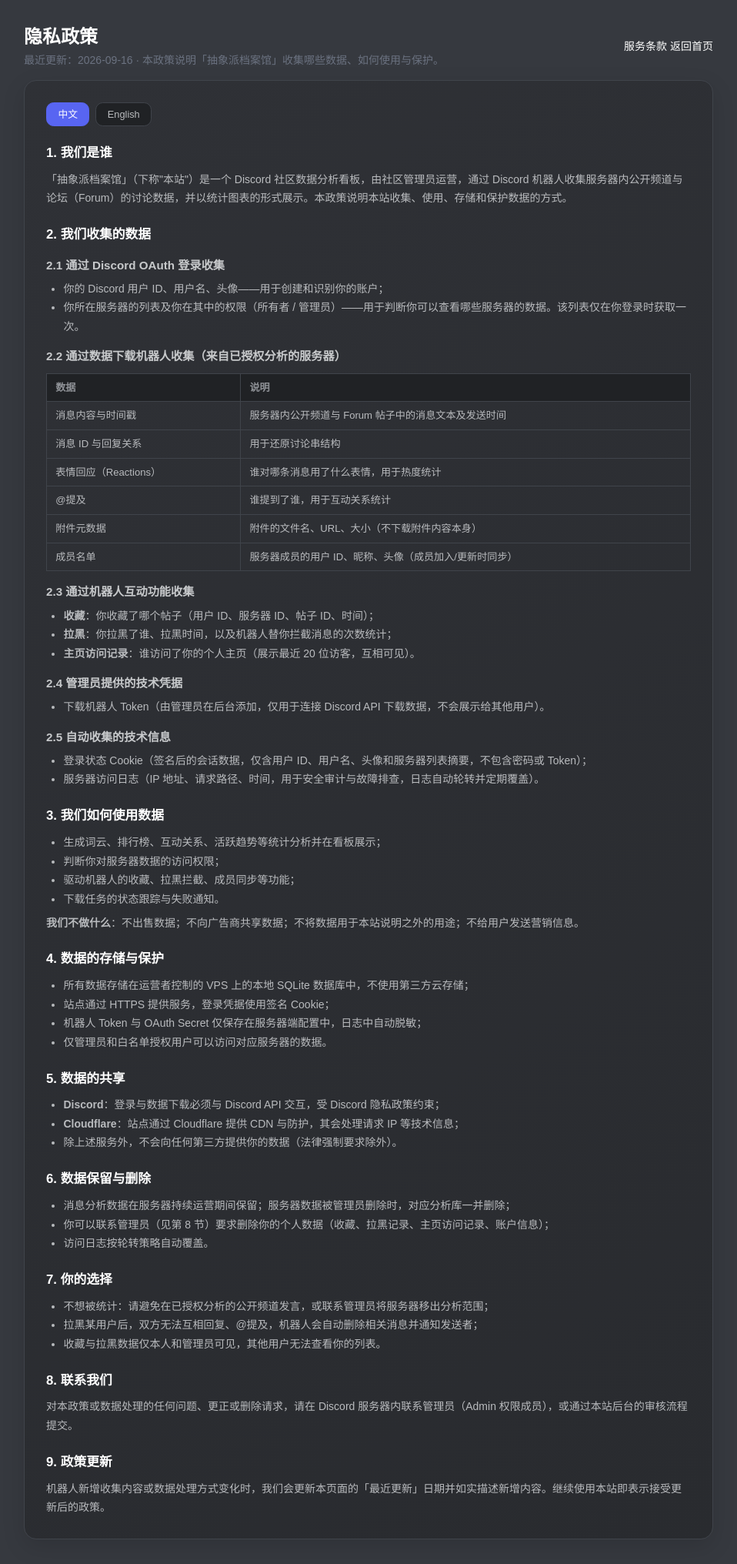
After one commit to Duncan588/Discord-Analytics-Dashboard, a Flask app: page /privacy in a window 1280 px wide. The commit adds this page. Shown: the whole page at 77% size, without its empty margins (161-1119 px from the left). Run offline with Flask 3, Linux system fonts and the light colour scheme.

Commit message:
新增隐私政策/服务条款页面（双语，随机器人新收集内容更新）；词云三层过滤：URL剥离+技术品牌停用词+可扩展排除词文件

```diff
--- a/app.py
+++ b/app.py
@@ -690,16 +690,50 @@ _EN_STOP_WORDS = set(
     because sure thanks thank good great nice lol lmao haha hmm btw fyi""".split()
 )
 
+# 技术/品牌/链接类停用词：这些词来自链接碎片或日常软件名，没有讨论统计价值。
+_TECH_STOP_WORDS = set(
+    """discord douyin claude api http https com cn net org www app appid pro bot token server client
+    youtube youtu bilibili b23 tiktok telegram twitter xiaohongshu reddit github gitlab google baidu bing
+    openai chatgpt gemini deepseek grok anthropic midjourney steam spotify qq wechat weixin alipay taobao
+    png jpg jpeg gif webp mp4 mp3 pdf zip rar exe apk iso json xml html css sql js py lua sh
+    windows android ios linux macos iphone cf cloudflare cdn url uri dns ip tcp udp http2
+    version update download link channel invite emoji sticker ban mute kick ping fps cpu gpu
+    xiaoku shunfei""".split()
+)
+
+# 可扩展排除词：项目根目录 wordcloud_stopwords.txt，每行一个词，# 开头为注释。
+# 拼音昵称、临时热词等个性化内容加在这里即可，中英文通用。
+_EXTRA_STOPWORDS_PATH = os.path.join(BASE_DIR, "wordcloud_stopwords.txt")
+
+# 链接与裸域名：分词前整段剔除，从根源上消灭 https/com/app 等链接碎片
+_URL_NOISE_RE = re.compile(
+    r"(https?://\S+|www\.\S+|\b[a-z0-9][a-z0-9-]*(?:\.[a-z0-9-]+)+\b\S*)",
+    re.IGNORECASE,
+)
+
+
+def _load_extra_stopwords():
+    try:
+        with open(_EXTRA_STOPWORDS_PATH, "r", encoding="utf-8") as fh:
+            return {line.strip().lower() for line in fh if line.strip() and not line.startswith("#")}
+    except OSError:
+        return set()
+
 
 def get_word_cloud_counter(text_list):
     text = " ".join(str(t) for t in text_list if t)
     text = text[:5000000]
-    stop_words = set("什么 这个 那个 怎么 可以 因为 所以 但是 就是 这就 感觉 时候 现在 还是 没有 一样 知道 觉得 出来 其实 这种 那样 一下 然后 虽然 不是 还有 这里 那里 今天 明天 真的 可能 图片 表情 回复 一个 自己 只是 非常 不能 不要 需要 如果 以及 我们 你们 他们 看到 不过 确实 已经 大家 为什么 不会 这样 这么 那么 那些 是不是 有没有".split())
+    # 分词前先剥离链接与裸域名（https://...、v.douyin.com/xxx 等），
+    # 否则 https/com/app 这类链接碎片会占据词云前排。
+    text = _URL_NOISE_RE.sub(" ", text)
+    extra = _load_extra_stopwords()
+    stop_words = set("什么 这个 那个 怎么 可以 因为 所以 但是 就是 这就 感觉 时候 现在 还是 没有 一样 知道 觉得 出来 其实 这种 那样 一下 然后 虽然 不是 还有 这里 那里 今天 明天 真的 可能 图片 表情 回复 一个 自己 只是 非常 不能 不要 需要 如果 以及 我们 你们 他们 看到 不过 确实 已经 大家 为什么 不会 这样 这么 那么 那些 是不是 有没有".split()) | extra
+    en_stop = _EN_STOP_WORDS | _TECH_STOP_WORDS | extra
     # 中文按整段提取；英文按单词切分并归一为小写，两路合并计数
     words = re.findall(r"[\u4e00-\u9fa5]{2,}", text)
     en_words = (w.lower() for w in re.findall(r"[a-zA-Z][a-zA-Z'-]*", text))
     counter = collections.Counter(w for w in words if w not in stop_words)
-    counter.update(w for w in en_words if w not in _EN_STOP_WORDS)
+    counter.update(w for w in en_words if w not in en_stop)
     return counter
 
 
@@ -973,7 +1007,8 @@ class ProfileEngine:
     leaving the current page of messages live.
     """
 
-    VERSION = 1
+    # v2: 词云新增链接剥离与技术停用词过滤，强制重算用户缓存
+    VERSION = 2
 
     def __init__(self):
         self._memory = {}
@@ -2009,6 +2044,16 @@ def welcome():
     else:
         can_upload = False
     return render_template("welcome.html", can_upload=can_upload, current_user=current_user, no_data=bool(current_user and not servers))
+
+
+@app.route("/privacy")
+def privacy():
+    return render_template("privacy.html", current_user=session.get("user"), discord_client_id=DISCORD_CLIENT_ID)
+
+
+@app.route("/terms")
+def terms():
+    return render_template("terms.html", current_user=session.get("user"), discord_client_id=DISCORD_CLIENT_ID)
 
 
 @app.route("/upload-json", methods=["POST"])
--- /dev/null
+++ b/templates/privacy.html
@@ -0,0 +1,224 @@
+<!DOCTYPE html>
+<html lang="zh">
+<head>
+<meta charset="UTF-8">
+<meta name="viewport" content="width=device-width, initial-scale=1.0, viewport-fit=cover">
+<title>隐私政策 - 抽象派档案馆</title>
+<meta name="discord-client-id" content="{{ discord_client_id }}">
+<script src="/static/js/discord-activity.js?v=20260821-9" defer></script>
+<script src="/static/js/i18n.js?v=20260821-3" defer></script>
+<link rel="stylesheet" href="/static/css/fallback.css?v=20260821-1">
+<link rel="stylesheet" href="/static/css/tailwind-static.css?v=20260821-1">
+<style>
+  body{background:#36393f;color:#fff;font-family:"Microsoft YaHei",sans-serif}
+  .section{background:linear-gradient(145deg,#2f3136,#292b2f);border:1px solid #40444b;border-radius:1rem;padding:1.25rem;box-shadow:0 10px 30px rgba(0,0,0,.12)}
+  @media(min-width:640px){.section{padding:1.75rem}}
+  .legal h2{font-size:1.05rem;font-weight:700;color:#fff;margin:1.4rem 0 .6rem}
+  .legal h3{font-size:.95rem;font-weight:700;color:#c7c9cb;margin:1rem 0 .4rem}
+  .legal p,.legal li{font-size:.875rem;color:#b9bbbe;line-height:1.75}
+  .legal ul{list-style:disc;padding-left:1.4rem;margin:.4rem 0}
+  .legal table{width:100%;font-size:.82rem;border-collapse:collapse;margin:.6rem 0}
+  .legal th,.legal td{border:1px solid #40444b;padding:.5rem .7rem;text-align:left;color:#b9bbbe}
+  .legal th{background:#202225;color:#8f9297}
+  .legal code{background:#202225;border:1px solid #40444b;border-radius:.3rem;padding:.05rem .35rem;font-size:.8em}
+  .lang-switch{display:flex;gap:.5rem;margin-bottom:1rem}
+  .lang-switch button{font-size:.8rem;padding:.3rem .9rem;border-radius:.6rem;border:1px solid #40444b;background:#202225;color:#b9bbbe;cursor:pointer}
+  .lang-switch button.active{background:#5865f2;color:#fff;border-color:#5865f2}
+</style>
+</head>
+<body class="min-h-screen p-2 sm:p-4 md:p-8">
+<div class="w-full max-w-4xl mx-auto space-y-4">
+
+<header class="flex flex-col sm:flex-row sm:items-center sm:justify-between gap-3">
+  <div>
+    <h1 class="text-xl sm:text-2xl font-bold">隐私政策</h1>
+    <p class="text-gray-500 mt-1 text-sm">最近更新：2026-09-16 · 本政策说明「抽象派档案馆」收集哪些数据、如何使用与保护。</p>
+  </div>
+  <div class="space-x-3 text-sm">
+    <a href="/terms" class="text-blue-400 hover:underline">服务条款</a>
+    <a href="/welcome" class="text-blue-400 hover:underline">返回首页</a>
+  </div>
+</header>
+
+<div class="section legal">
+  <div class="lang-switch">
+    <button type="button" onclick="switchLang('zh')" id="btn-zh" class="active">中文</button>
+    <button type="button" onclick="switchLang('en')" id="btn-en">English</button>
+  </div>
+
+  <!-- ==================== 中文 ==================== -->
+  <div id="lang-zh">
+    <h2>1. 我们是谁</h2>
+    <p>「抽象派档案馆」（下称"本站"）是一个 Discord 社区数据分析看板，由社区管理员运营，通过 Discord 机器人收集服务器内公开频道与论坛（Forum）的讨论数据，并以统计图表的形式展示。本政策说明本站收集、使用、存储和保护数据的方式。</p>
+
+    <h2>2. 我们收集的数据</h2>
+    <h3>2.1 通过 Discord OAuth 登录收集</h3>
+    <ul>
+      <li>你的 Discord 用户 ID、用户名、头像——用于创建和识别你的账户；</li>
+      <li>你所在服务器的列表及你在其中的权限（所有者 / 管理员）——用于判断你可以查看哪些服务器的数据。该列表仅在你登录时获取一次。</li>
+    </ul>
+    <h3>2.2 通过数据下载机器人收集（来自已授权分析的服务器）</h3>
+    <table>
+      <tr><th>数据</th><th>说明</th></tr>
+      <tr><td>消息内容与时间戳</td><td>服务器内公开频道与 Forum 帖子中的消息文本及发送时间</td></tr>
+      <tr><td>消息 ID 与回复关系</td><td>用于还原讨论串结构</td></tr>
+      <tr><td>表情回应（Reactions）</td><td>谁对哪条消息用了什么表情，用于热度统计</td></tr>
+      <tr><td>@提及</td><td>谁提到了谁，用于互动关系统计</td></tr>
+      <tr><td>附件元数据</td><td>附件的文件名、URL、大小（不下载附件内容本身）</td></tr>
+      <tr><td>成员名单</td><td>服务器成员的用户 ID、昵称、头像（成员加入/更新时同步）</td></tr>
+    </table>
+    <h3>2.3 通过机器人互动功能收集</h3>
+    <ul>
+      <li><strong>收藏</strong>：你收藏了哪个帖子（用户 ID、服务器 ID、帖子 ID、时间）；</li>
+      <li><strong>拉黑</strong>：你拉黑了谁、拉黑时间，以及机器人替你拦截消息的次数统计；</li>
+      <li><strong>主页访问记录</strong>：谁访问了你的个人主页（展示最近 20 位访客，互相可见）。</li>
+    </ul>
+    <h3>2.4 管理员提供的技术凭据</h3>
+    <ul>
+      <li>下载机器人 Token（由管理员在后台添加，仅用于连接 Discord API 下载数据，不会展示给其他用户）。</li>
+    </ul>
+    <h3>2.5 自动收集的技术信息</h3>
+    <ul>
+      <li>登录状态 Cookie（签名后的会话数据，仅含用户 ID、用户名、头像和服务器列表摘要，不包含密码或 Token）；</li>
+      <li>服务器访问日志（IP 地址、请求路径、时间，用于安全审计与故障排查，日志自动轮转并定期覆盖）。</li>
+    </ul>
+
+    <h2>3. 我们如何使用数据</h2>
+    <ul>
+      <li>生成词云、排行榜、互动关系、活跃趋势等统计分析并在看板展示；</li>
+      <li>判断你对服务器数据的访问权限；</li>
+      <li>驱动机器人的收藏、拉黑拦截、成员同步等功能；</li>
+      <li>下载任务的状态跟踪与失败通知。</li>
+    </ul>
+    <p><strong>我们不做什么</strong>：不出售数据；不向广告商共享数据；不将数据用于本站说明之外的用途；不给用户发送营销信息。</p>
+
+    <h2>4. 数据的存储与保护</h2>
+    <ul>
+      <li>所有数据存储在运营者控制的 VPS 上的本地 SQLite 数据库中，不使用第三方云存储；</li>
+      <li>站点通过 HTTPS 提供服务，登录凭据使用签名 Cookie；</li>
+      <li>机器人 Token 与 OAuth Secret 仅保存在服务器端配置中，日志中自动脱敏；</li>
+      <li>仅管理员和白名单授权用户可以访问对应服务器的数据。</li>
+    </ul>
+
+    <h2>5. 数据的共享</h2>
+    <ul>
+      <li><strong>Discord</strong>：登录与数据下载必须与 Discord API 交互，受 Discord 隐私政策约束；</li>
+      <li><strong>Cloudflare</strong>：站点通过 Cloudflare 提供 CDN 与防护，其会处理请求 IP 等技术信息；</li>
+      <li>除上述服务外，不会向任何第三方提供你的数据（法律强制要求除外）。</li>
+    </ul>
+
+    <h2>6. 数据保留与删除</h2>
+    <ul>
+      <li>消息分析数据在服务器持续运营期间保留；服务器数据被管理员删除时，对应分析库一并删除；</li>
+      <li>你可以联系管理员（见第 8 节）要求删除你的个人数据（收藏、拉黑记录、主页访问记录、账户信息）；</li>
+      <li>访问日志按轮转策略自动覆盖。</li>
+    </ul>
+
+    <h2>7. 你的选择</h2>
+    <ul>
+      <li>不想被统计：请避免在已授权分析的公开频道发言，或联系管理员将服务器移出分析范围；</li>
+      <li>拉黑某用户后，双方无法互相回复、@提及，机器人会自动删除相关消息并通知发送者；</li>
+      <li>收藏与拉黑数据仅本人和管理员可见，其他用户无法查看你的列表。</li>
+    </ul>
+
+    <h2>8. 联系我们</h2>
+    <p>对本政策或数据处理的任何问题、更正或删除请求，请在 Discord 服务器内联系管理员（Admin 权限成员），或通过本站后台的审核流程提交。</p>
+
+    <h2>9. 政策更新</h2>
+    <p>机器人新增收集内容或数据处理方式变化时，我们会更新本页面的「最近更新」日期并如实描述新增内容。继续使用本站即表示接受更新后的政策。</p>
+  </div>
+
+  <!-- ==================== English ==================== -->
+  <div id="lang-en" style="display:none">
+    <h2>1. Who We Are</h2>
+    <p>"抽象派档案馆" (the "Site") is a Discord community analytics dashboard operated by community administrators. It collects discussion data from public channels and Forum posts in authorized Discord servers via Discord bots, and presents it as statistical dashboards. This policy explains what we collect, how we use it, and how we protect it.</p>
+
+    <h2>2. Data We Collect</h2>
+    <h3>2.1 Via Discord OAuth Login</h3>
+    <ul>
+      <li>Your Discord user ID, username, and avatar — to create and identify your account;</li>
+      <li>Your guild list and your permission level in each (owner / administrator) — to determine which server data you may view. Fetched once at login.</li>
+    </ul>
+    <h3>2.2 Via Data Download Bots (from authorized servers)</h3>
+    <table>
+      <tr><th>Data</th><th>Details</th></tr>
+      <tr><td>Message content &amp; timestamps</td><td>Text and send time of messages in public channels and Forum posts</td></tr>
+      <tr><td>Message IDs &amp; reply relations</td><td>Used to reconstruct discussion threads</td></tr>
+      <tr><td>Reactions</td><td>Who reacted to which message with which emoji, for engagement statistics</td></tr>
+      <tr><td>Mentions</td><td>Who mentioned whom, for interaction statistics</td></tr>
+      <tr><td>Attachment metadata</td><td>Filename, URL and size (attachment contents are not downloaded)</td></tr>
+      <tr><td>Member roster</td><td>Member IDs, nicknames and avatars (synced on join/update)</td></tr>
+    </table>
+    <h3>2.3 Via Bot Interactive Features</h3>
+    <ul>
+      <li><strong>Favorites</strong>: which post you favorited (user ID, guild ID, thread ID, timestamp);</li>
+      <li><strong>Blocking</strong>: whom you blocked, when, and interception counts performed by the bot on your behalf;</li>
+      <li><strong>Profile visits</strong>: who viewed your profile page (last 20 visitors are shown, mutually visible).</li>
+    </ul>
+    <h3>2.4 Technical Credentials Provided by Administrators</h3>
+    <ul>
+      <li>Download bot tokens (added by admins, used solely to call the Discord API for data download; never shown to other users).</li>
+    </ul>
+    <h3>2.5 Automatically Collected Technical Information</h3>
+    <ul>
+      <li>Session cookie (signed; contains only user ID, username, avatar and a summary of your guild list — no passwords or tokens);</li>
+      <li>Server access logs (IP address, request path, time — for security auditing and troubleshooting; rotated automatically).</li>
+    </ul>
+
+    <h2>3. How We Use Data</h2>
+    <ul>
+      <li>Generating word clouds, leaderboards, interaction graphs and activity trends on the dashboard;</li>
+      <li>Determining your access to server data;</li>
+      <li>Powering bot features: favorites, block interception, member sync;</li>
+      <li>Download task status tracking and failure notifications.</li>
+    </ul>
+    <p><strong>What we do NOT do</strong>: we do not sell data, share it with advertisers, use it beyond the purposes described here, or send marketing messages.</p>
+
+    <h2>4. Storage &amp; Protection</h2>
+    <ul>
+      <li>All data is stored in local SQLite databases on operator-controlled VPS servers — no third-party cloud storage;</li>
+      <li>The site is served over HTTPS; login state uses signed cookies;</li>
+      <li>Bot tokens and OAuth secrets are kept in server-side configuration only and are redacted from logs;</li>
+      <li>Only admins and whitelisted users may access the data of the corresponding servers.</li>
+    </ul>
+
+    <h2>5. Data Sharing</h2>
+    <ul>
+      <li><strong>Discord</strong>: login and data download require interaction with the Discord API, governed by Discord's own privacy policy;</li>
+      <li><strong>Cloudflare</strong>: the site is served through Cloudflare CDN, which processes technical data such as request IPs;</li>
+      <li>Beyond the above, your data is never shared with any third party (except where legally required).</li>
+    </ul>
+
+    <h2>6. Retention &amp; Deletion</h2>
+    <ul>
+      <li>Analytics data is retained while the server remains in operation; when an admin deletes a server's data, its analytics database is removed with it;</li>
+      <li>You may contact an administrator (Section 8) to request deletion of your personal data (favorites, block records, profile visits, account info);</li>
+      <li>Access logs are overwritten automatically per rotation policy.</li>
+    </ul>
+
+    <h2>7. Your Choices</h2>
+    <ul>
+      <li>To avoid statistics: refrain from posting in public channels of analyzed servers, or ask an admin to remove the server from analysis;</li>
+      <li>After blocking a user, neither party can reply to or @mention the other; the bot deletes such messages automatically and notifies the sender;</li>
+      <li>Favorites and block records are visible only to you and administrators — other users cannot see your lists.</li>
+    </ul>
+
+    <h2>8. Contact</h2>
+    <p>For any questions, corrections or deletion requests regarding this policy or data handling, contact an administrator (members with Admin permission) in the Discord server.</p>
+
+    <h2>9. Policy Updates</h2>
+    <p>Whenever the bot starts collecting new types of content or data handling changes, we will update the "Last updated" date on this page and describe the additions truthfully. Continued use of the Site constitutes acceptance of the updated policy.</p>
+  </div>
+</div>
+
+</div>
+<script>
+function switchLang(lang){
+  document.getElementById('lang-zh').style.display = lang==='zh' ? '' : 'none';
+  document.getElementById('lang-en').style.display = lang==='en' ? '' : 'none';
+  document.getElementById('btn-zh').classList.toggle('active', lang==='zh');
+  document.getElementById('btn-en').classList.toggle('active', lang==='en');
+}
+</script>
+</body>
+</html>
--- a/templates/welcome.html
+++ b/templates/welcome.html
@@ -76,6 +76,11 @@
       </div>
     {% endif %}
   </section>
+
+  <footer class="text-center text-xs text-gray-600 mt-10 pb-4 space-x-4">
+    <a href="/privacy" class="hover:text-gray-400">隐私政策 · Privacy Policy</a>
+    <a href="/terms" class="hover:text-gray-400">服务条款 · Terms of Service</a>
+  </footer>
 </div>
 </body>
 </html>
```
Also changed, not shown: templates/terms.html (added, +155 -0 lines), wordcloud_stopwords.txt (added, +7 -0 lines).
